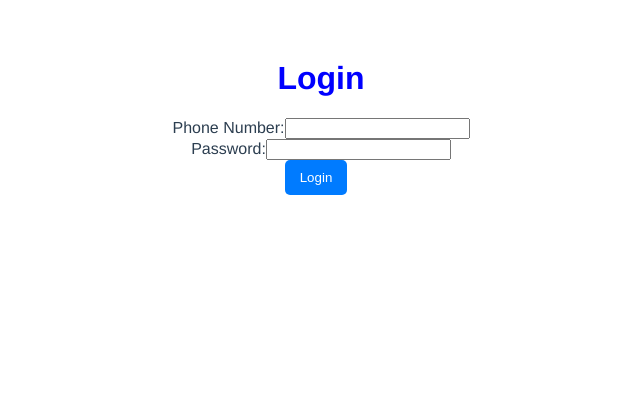
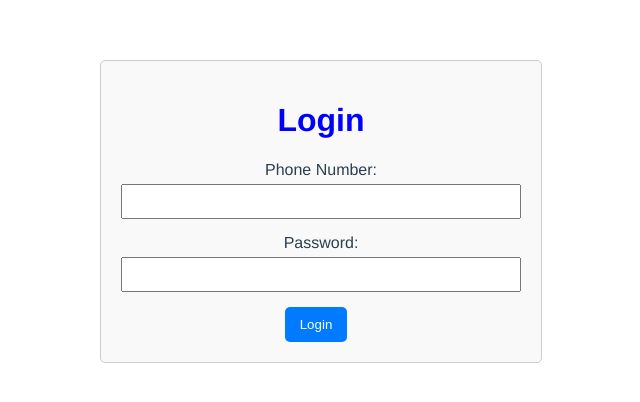
Before and after one commit to Darkness365D/Site2, a Vue app: page /login in a window 1280 px wide. Shown: the top 402 px of the page, without its empty margins (319-959 px from the left). Built offline with nearby package versions, Linux system fonts and the light colour scheme.

Commit message:
рабочий вывод

```diff
--- a/src/components/DashBoard.vue
+++ b/src/components/DashBoard.vue
@@ -5,7 +5,9 @@
       <p>Name: {{ user.name }}</p>
       <p>Surname: {{ user.surname }}</p>
       <p>Phone Number: {{ user.phoneNumber }}</p>
-      <!-- Выведите другие данные пользователя, если нужно -->
+      <p>Card Number: {{ user.cardNumber }}</p>
+      <p>Balance: {{ user.Balance }}</p>
+      <p>CVV Code: {{ user.cvvCode }}</p>
     </div>
     <div v-else>
       <p>Loading...</p>
--- a/src/components/UserLogin.vue
+++ b/src/components/UserLogin.vue
@@ -1,12 +1,12 @@
 <template>
-  <div>
+  <div class="registration-form">
     <h1>Login</h1>
     <form @submit.prevent="login">
-      <div>
+      <div class="form-group">
         <label for="phoneNumber">Phone Number:</label>
         <input type="text" v-model="phoneNumber" id="phoneNumber" required>
       </div>
-      <div>
+      <div class="form-group">
         <label for="password">Password:</label>
         <input type="password" v-model="password" id="password" required>
       </div>
```
Also changed, not shown: server.js (+10 -1 lines).
